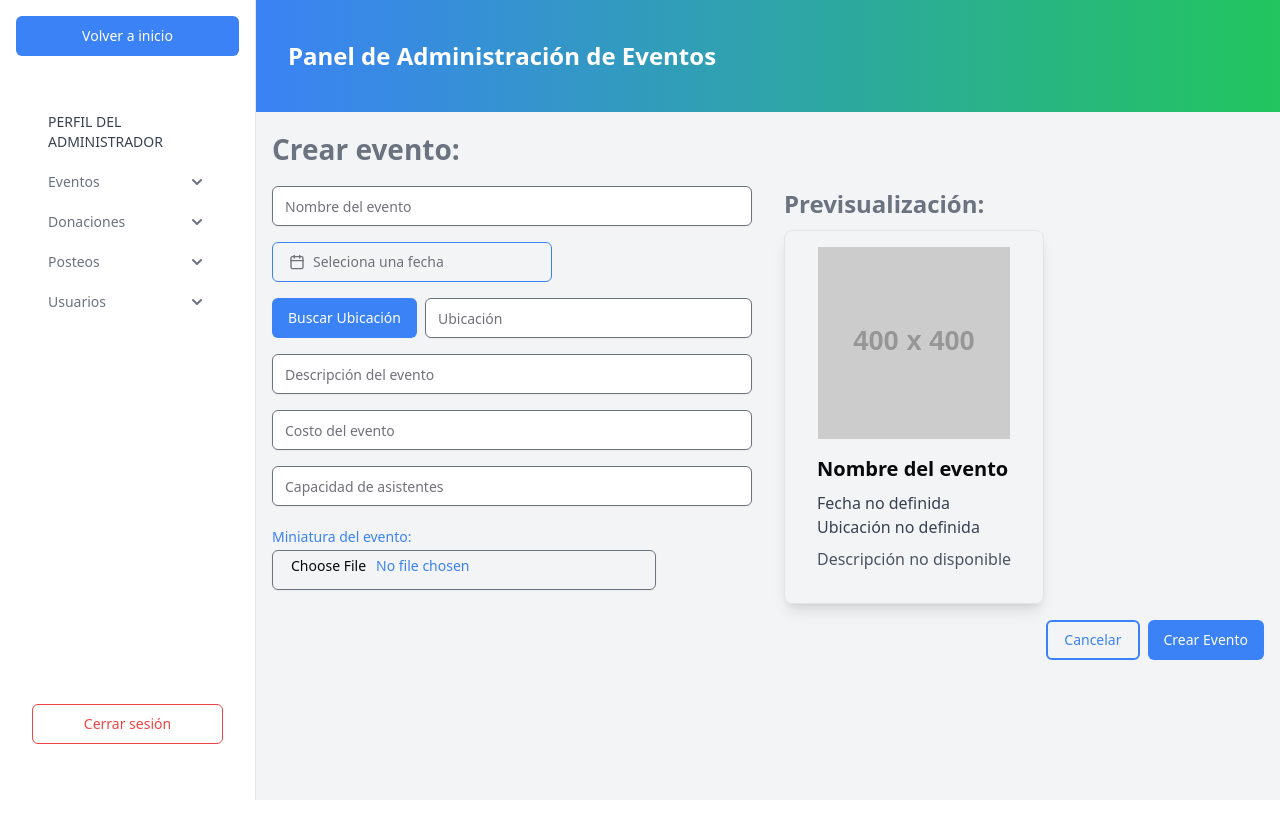
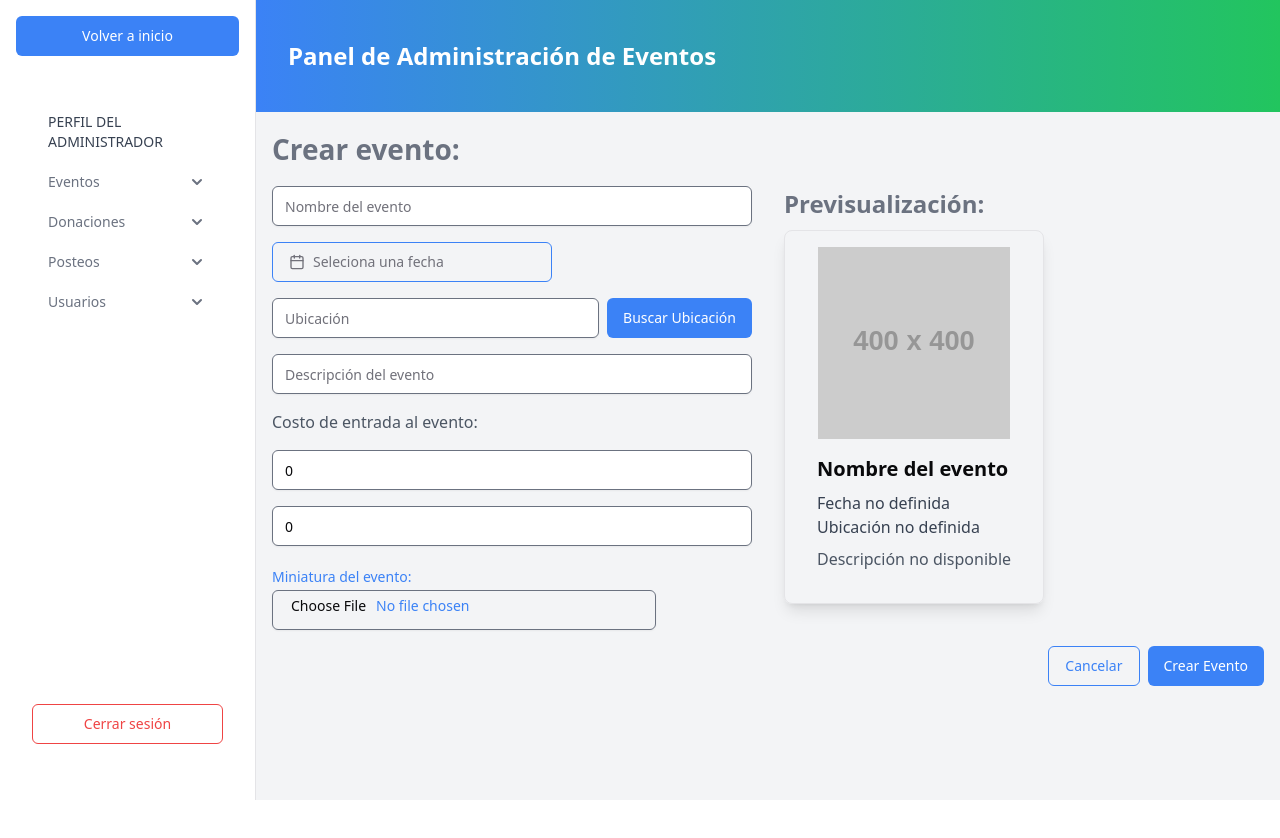
Before and after one commit to CardoneLeandro/WEB-FT-52-FRONT, a Next.js app in the folder front/: page /dashBoard-Admin/events/editEvent in a window 1280 px wide. Shown: the top 838 px of the page. Built offline with nearby package versions, Linux system fonts and the light colour scheme; no server answers.

Commit message:
se añadio formik al inputEventAdimistrator

```diff
--- a/front/src/components/inputEventAdministrator/index.tsx
+++ b/front/src/components/inputEventAdministrator/index.tsx
@@ -1,4 +1,6 @@
 import React, { useEffect, useState } from 'react';
+import { useFormik } from 'formik';
+import * as Yup from 'yup';
 import { DatePickerDemo } from './datePicker';
 import { Input } from '@/components/ui/input';
 import { InputFile } from './inputFile';
@@ -8,39 +10,37 @@ import IInputEventAdProps from '@/interfaces/IInputEventAdProps';
 import toast from 'react-hot-toast';
 import GoogleMap from '../GoogleMaps';
 
-function InputEventAd({
-  title,
-  eventDate,
-  eventLocation,
-  description,
-  price,
-  stock,
-  setTitle,
-  setEventDate,
-  setEventLocation,
-  setDescription,
-  setPrice,
-  setStock,
-}: Partial<IInputEventAdProps>) {
+function InputEventAd() {
   const { token, userSession } = useAuth();
   const [image, setImage] = useState<string>('');
   const [showMap, setShowMap] = useState<boolean>(false);
 
-  useEffect(() => {
-    console.log('useEffect ejecutado con userSession:', userSession);
-  }, [userSession, token]);
-
   const port = process.env.NEXT_PUBLIC_APP_API_PORT;
 
-  const handleSubmit = async () => {
+  const formik = useFormik<IInputEventAdProps>({
+    initialValues: {
+      title: '',
+      eventDate: '',
+      eventLocation: '',
+      description: '',
+      price: 0,
+      stock: 0,
+    },
+    validationSchema: Yup.object({
+      title: Yup.string()
+        .required('Por favor ingresa un nombre para el evento.')
+        .min(4, 'El nombre debe tener al menos 4 caracteres.')
+        .max(50, 'El nombre no puede exceder los 50 caracteres.'),
+      eventDate: Yup.string().required('Por favor ingresa una fecha.'),
+      eventLocation: Yup.string().required('Por favor ingresa una ubicación.'),
+      description: Yup.string().required(
+        'Por favor ingresa una descripción para el evento.',
+      ),
+      price: Yup.number().required('Por favor ingresa el costo de la entrada.'),
+      stock: Yup.number().required('¿Cuantas personas pueden asistir?'),
+    }),
+    onSubmit: async (values) => {
       const creatorId = userSession?.creatorId;
-
-    if (!title || !eventDate || !eventLocation || !description || !image) {
-      toast.error('Todos los campos son obligatorios.', {
-        position: 'bottom-center',
-      });
-      return;
-    }
 
       if (!creatorId) {
         toast.error('Se requiere autenticación para crear un evento.', {
@@ -49,17 +49,16 @@ function InputEventAd({
         return;
       }
 
-    const cleanedDateString = eventDate.replace(/(\d+)(th|st|nd|rd)/, '$1');
+      const cleanedDateString = values.eventDate.replace(
+        /(\d+)(th|st|nd|rd)/,
+        '$1',
+      );
       const eventDateConverted = new Date(cleanedDateString);
 
       const eventData = {
-      title,
-      description,
+        ...values,
         eventDate: eventDateConverted,
-      eventLocation,
         images: [image],
-      stock: stock || 0,
-      price: price || 0,
         creator: creatorId,
       };
 
@@ -88,7 +87,12 @@ function InputEventAd({
         });
         window.console.error('error', error);
       }
-  };
+    },
+  });
+
+  useEffect(() => {
+    console.log('useEffect ejecutado con userSession:', userSession);
+  }, [userSession, token]);
 
   const toggleMap = () => {
     setShowMap(true);
@@ -96,55 +100,81 @@ function InputEventAd({
 
   return (
     <div className="p-4 space-y-4">
-      <h1 className="font-bold text-[28px] text-gray-500 mb-4">Crear evento:</h1>
+      <h1 className="font-bold text-[28px] text-gray-500 mb-4">
+        Crear evento:
+      </h1>
 
-      <div className="flex flex-row gap-8">
+      <form onSubmit={formik.handleSubmit} className="flex flex-row gap-8">
         <div className="w-1/2">
           <div className="flex flex-col gap-4">
             <Input
+              {...formik.getFieldProps('title')}
               type="text"
               placeholder="Nombre del evento"
               className="bg-white"
-              onChange={(e) => setTitle!(e.target.value)}
             />
-            <DatePickerDemo onChange={(date: string) => setEventDate!(date)} />
+            {formik.touched.title && formik.errors.title && (
+              <div className="text-red-500">{formik.errors.title}</div>
+            )}
+
+            <DatePickerDemo
+              onChange={(date: string) =>
+                formik.setFieldValue('eventDate', date)
+              }
+            />
+            {formik.touched.eventDate && formik.errors.eventDate && (
+              <div className="text-red-500">{formik.errors.eventDate}</div>
+            )}
 
             <div className="flex items-center gap-2">
+              <Input
+                {...formik.getFieldProps('eventLocation')}
+                type="text"
+                placeholder="Ubicación"
+                className="bg-white flex-grow"
+              />
               <Button
+                type="button"
                 onClick={toggleMap}
                 className="bg-blue-500 text-white hover:bg-blue-600"
               >
                 Buscar Ubicación
               </Button>
-              <Input
-                type="text"
-                placeholder="Ubicación"
-                className="bg-white flex-grow"
-                value={eventLocation}
-                onChange={(e) => setEventLocation!(e.target.value)}
-              />
             </div>
+            {formik.touched.eventLocation && formik.errors.eventLocation && (
+              <div className="text-red-500">{formik.errors.eventLocation}</div>
+            )}
 
             <Input
+              {...formik.getFieldProps('description')}
               type="text"
               placeholder="Descripción del evento"
               className="bg-white"
-              onChange={(e) => setDescription!(e.target.value)}
             />
+            {formik.touched.description && formik.errors.description && (
+              <div className="text-red-500">{formik.errors.description}</div>
+            )}
+            <h1 className="text-gray-600">Costo de entrada al evento:</h1>
             <Input
+              {...formik.getFieldProps('price')}
               type="number"
               placeholder="Costo del evento"
               className="bg-white"
-              defaultValue={''}
-              onChange={(e) => setPrice!(e.target.value)}
             />
+            {formik.touched.price && formik.errors.price && (
+              <div className="text-red-500">{formik.errors.price}</div>
+            )}
+
             <Input
+              {...formik.getFieldProps('stock')}
               type="number"
               placeholder="Capacidad de asistentes"
-              defaultValue={''}
               className="bg-white"
-              onChange={(e) => setStock!(e.target.value)}
             />
+            {formik.touched.stock && formik.errors.stock && (
+              <div className="text-red-500">{formik.errors.stock}</div>
+            )}
+
             <InputFile
               onImageUpload={(imageUrl: string) => {
                 setImage(imageUrl);
@@ -153,39 +183,56 @@ function InputEventAd({
 
             {showMap && (
               <div className="mt-4 w-full items-start">
-              <GoogleMap setEventLocation={setEventLocation} />
+                <GoogleMap
+                  setEventLocation={(location: string) =>
+                    formik.setFieldValue('eventLocation', location)
+                  }
+                />
               </div>
             )}
           </div>
         </div>
 
         <div className="w-1/2 flex flex-col items-start">
-          <h2 className="font-bold text-[24px] text-gray-500 mb-2">Previsualización:</h2>
+          <h2 className="font-bold text-[24px] text-gray-500 mb-2">
+            Previsualización:
+          </h2>
           <div className="border p-4 rounded-lg shadow-lg max-w-sm">
             <img
               src={image || 'https://via.placeholder.com/400'}
-              alt={title}
+              alt={formik.values.title}
               className="w-full h-48 object-contain rounded-lg"
             />
             <div className="p-4">
-              <h2 className="font-bold text-xl mb-2">{title || 'Nombre del evento'}</h2>
-              <p className="text-gray-700">{eventDate || 'Fecha no definida'}</p>
-              <p className="text-gray-700">{eventLocation || 'Ubicación no definida'}</p>
-              <p className="text-gray-600 mt-2">{description || 'Descripción no disponible'}</p>
+              <h2 className="font-bold text-xl mb-2">
+                {formik.values.title || 'Nombre del evento'}
+              </h2>
+              <p className="text-gray-700">
+                {formik.values.eventDate || 'Fecha no definida'}
+              </p>
+              <p className="text-gray-700">
+                {formik.values.eventLocation || 'Ubicación no definida'}
+              </p>
+              <p className="text-gray-600 mt-2">
+                {formik.values.description || 'Descripción no disponible'}
+              </p>
             </div>
           </div>
-
-
         </div>
-      </div>
+      </form>
 
       <div className="flex justify-end gap-2">
-        <Button className="bg-transparent text-blue-500 border-2 border-blue-500 hover:bg-blue-600 hover:text-white">
+        <Button
+          type="button"
+          onClick={() => formik.resetForm()}
+          variant={'outline'}
+        >
           Cancelar
         </Button>
         <Button
-          className="bg-blue-500 hover:bg-blue-600 transition-colors duration-300 ease-in-out"
-          onClick={handleSubmit}
+          type="submit"
+          onClick={() => formik.handleSubmit()}
+          variant={'default'}
         >
           Crear Evento
         </Button>
```
Lines whose indentation alone changed are shown as unchanged.
